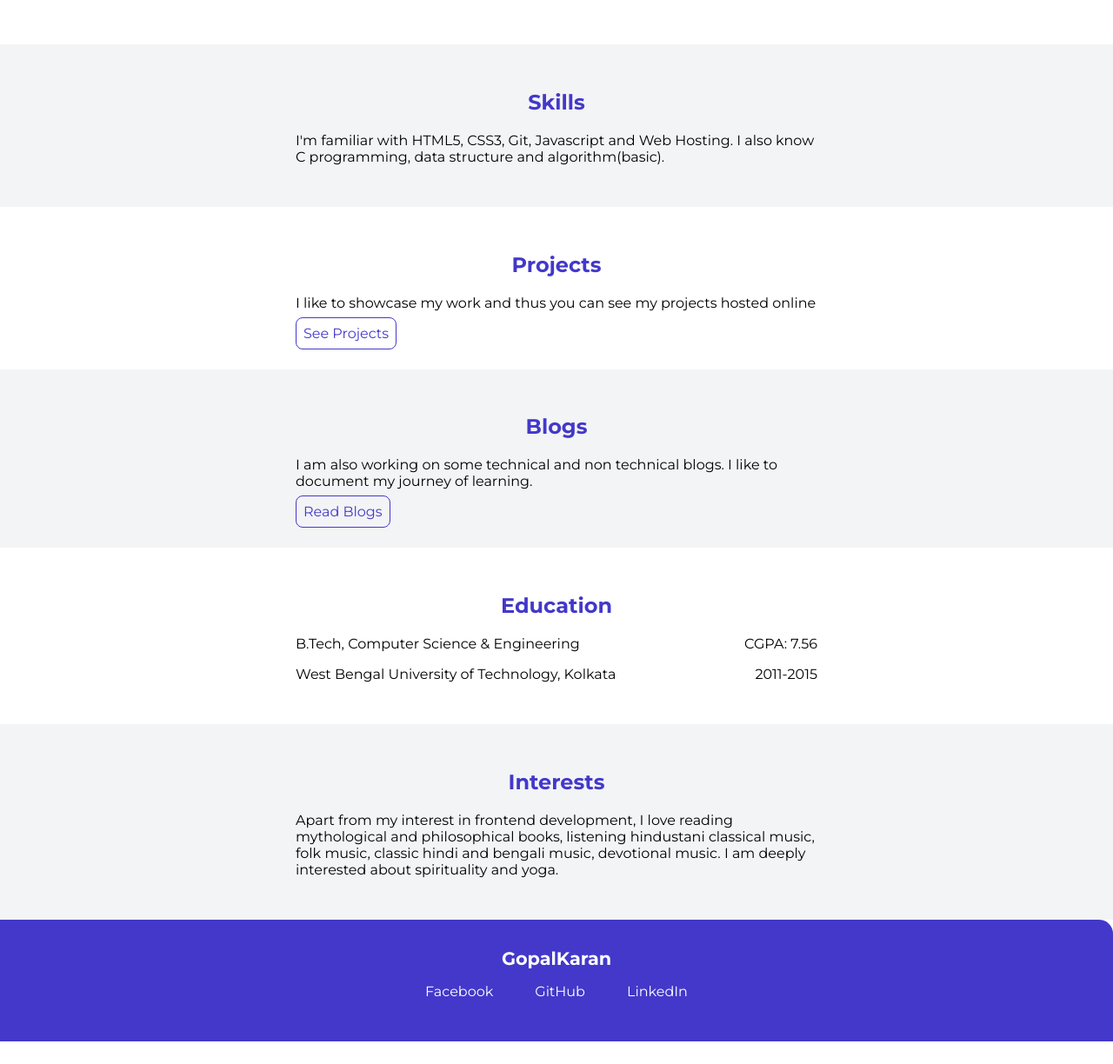
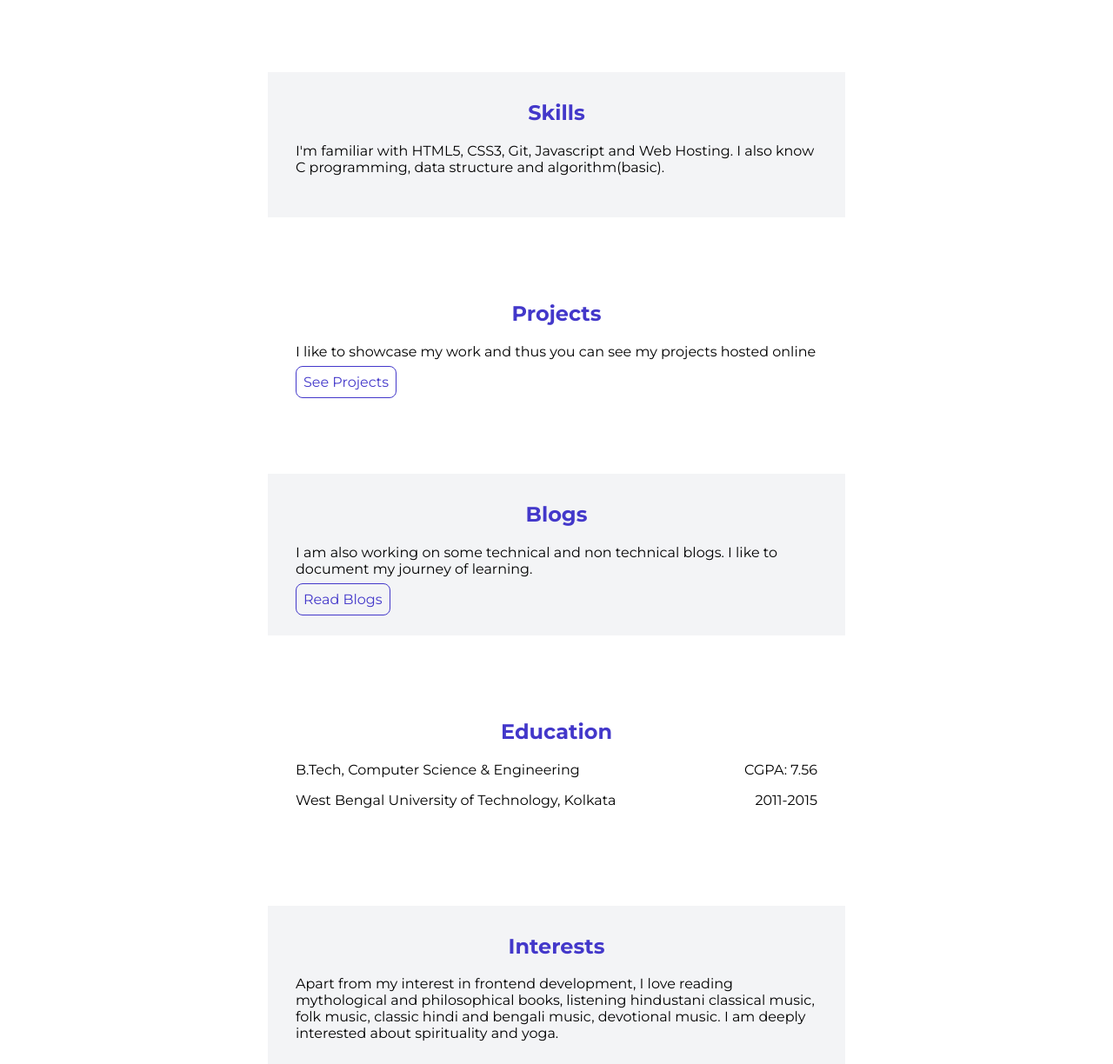
Before and after one commit to gopalkaran/Component-Library, a plain HTML site: page index.html in a window 1280 px wide. Shown: the part 596-1820 px from the top of the page at 87% size. Before the commit the page ends 1794 px from the top, so only its background shows below. Drawn offline with Linux system fonts and the light colour scheme.

Commit message:
off white background in section

```diff
--- a/index.html
+++ b/index.html
@@ -25,8 +25,8 @@
         <img class="hero-image" src="/images/my-pic.jpg">
         <h1 class="hero-heading">Gopal Karan <span class="hero-heading-inverted">Frontend Developer</span></h1>
     </header>
-    <section class="section ow">
-        <div class="container container-center">
+    <section class="section">
+        <div class="container container-center ow">
         <h2 class="section-heading">Skills</h2>
         <p>I'm familiar with HTML5, CSS3, Git, Javascript and Web Hosting. I also know C programming, data structure and algorithm(basic).
         </p>
@@ -40,8 +40,8 @@
         <a class="secondary-link link" href="/projects.html">See Projects</a>
         </div>
     </section>
-    <section class="section ow">
-        <div class="container container-center">
+    <section class="section">
+        <div class="container container-center ow">
         <h2 class="section-heading">Blogs</h2>
         <p>I am also working on some technical and non technical blogs. I like to document my journey of learning.
         </p>
@@ -55,8 +55,8 @@
         <p class="para-flex"><span>West Bengal University of Technology, Kolkata</span><span>2011-2015</span></p>
         </div>
     </section>
-    <section class="section ow">
-        <div class="container container-center">
+    <section class="section">
+        <div class="container container-center ow">
         <h2 class="section-heading">Interests</h2>
         <p>Apart from my interest in frontend development, I love reading mythological and philosophical books, listening hindustani classical music, folk music, classic hindi and bengali music, devotional music. I am deeply interested about spirituality and yoga.
         </p>
--- a/styles.css
+++ b/styles.css
@@ -167,10 +167,14 @@ hr{
 
 /* blogs */
 .blog-lists .container{
-    padding: 1rem;
+    padding: 2rem;
 }
 .blog-lists{
     padding-inline-start: 0;
+}
+.blog-lists .container h2{
+    margin-bottom: 0;
+    margin-top: 0;
 }
 
 /* projects */
@@ -192,3 +196,9 @@ hr{
     justify-content: space-between;
     align-items: center;
 }
+.section .container{
+    padding: 2rem;
+}
+.section .container h2{
+    margin-top: 0;
+}
```
